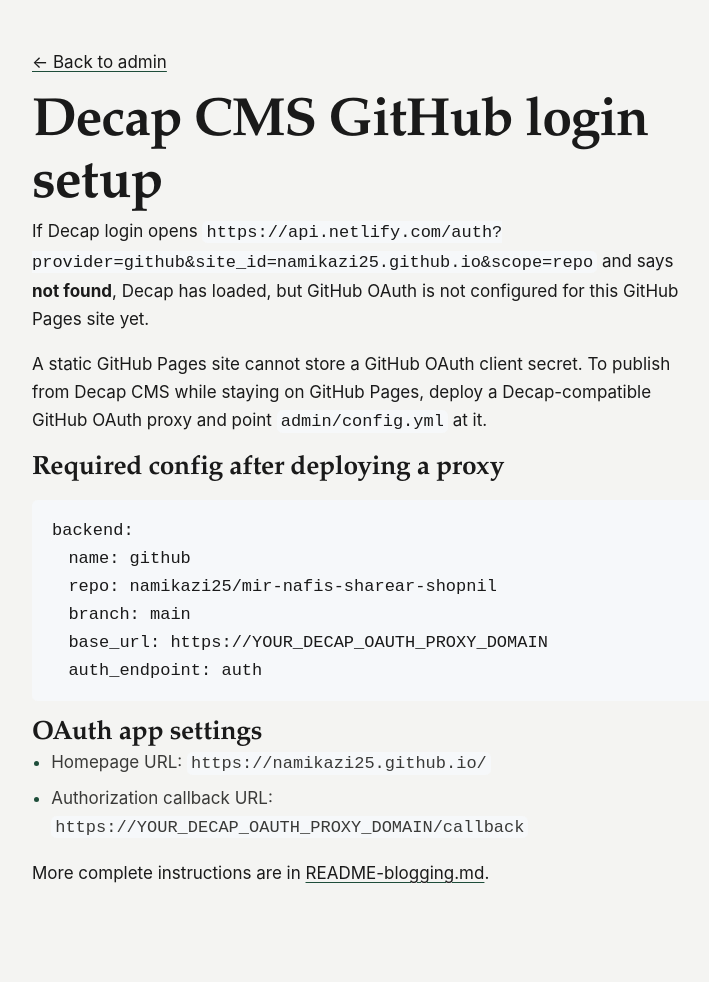
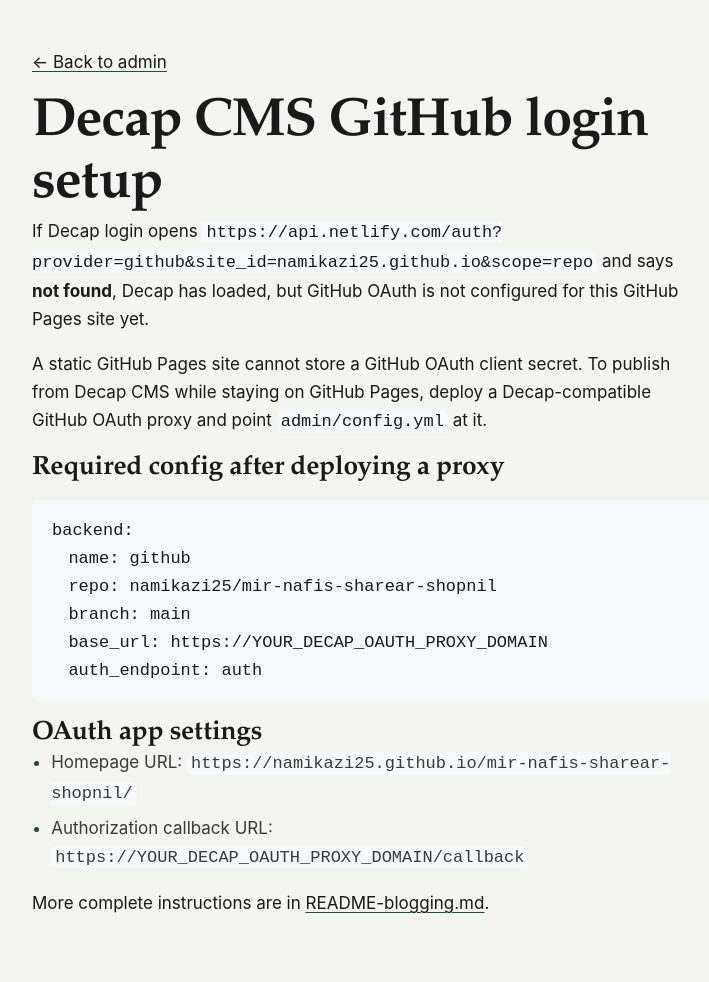
Before and after one commit to namikazi25/mir-nafis-sharear-shopnil, a Jekyll site: the page admin/auth-setup.html, which Jekyll copies as it is, in a window 1280 px wide. Shown: the whole page, without its empty margins (248-957 px from the left). Built offline with Jekyll 4.4.1, drawn with Linux system fonts in a browser that asks for light colours; before the commit the page ends 952 px from its top, so only the background shows below that.

Commit message:
Fix GitHub Pages Decap paths

```diff
--- a/_config.yml
+++ b/_config.yml
@@ -1,7 +1,7 @@
 title: "Mir Nafis Sharear Shopnil"
 description: "AI researcher working on LLM reasoning, mechanistic interpretability, and agentic systems."
-url: ""
-baseurl: ""
+url: "https://namikazi25.github.io"
+baseurl: "/mir-nafis-sharear-shopnil"
 lang: "en"
 timezone: "Etc/UTC"
 
--- a/admin/auth-setup.html
+++ b/admin/auth-setup.html
@@ -5,7 +5,7 @@
   <meta name="viewport" content="width=device-width, initial-scale=1.0" />
   <meta name="robots" content="noindex" />
   <title>Decap CMS GitHub Auth Setup</title>
-  <link rel="stylesheet" href="/css/styles.css" />
+  <link rel="stylesheet" href="../css/styles.css" />
   <style>
     main {
       max-width: 760px;
@@ -31,7 +31,7 @@
 </head>
 <body>
   <main>
-    <p><a href="/admin/">← Back to admin</a></p>
+    <p><a href="./">← Back to admin</a></p>
     <h1>Decap CMS GitHub login setup</h1>
     <p>
       If Decap login opens <code>https://api.netlify.com/auth?provider=github&amp;site_id=namikazi25.github.io&amp;scope=repo</code>
@@ -50,7 +50,7 @@
   auth_endpoint: auth</code></pre>
     <h2>OAuth app settings</h2>
     <ul>
-      <li>Homepage URL: <code>https://namikazi25.github.io/</code></li>
+      <li>Homepage URL: <code>https://namikazi25.github.io/mir-nafis-sharear-shopnil/</code></li>
       <li>Authorization callback URL: <code>https://YOUR_DECAP_OAUTH_PROXY_DOMAIN/callback</code></li>
     </ul>
     <p>
--- a/admin/config.yml
+++ b/admin/config.yml
@@ -10,7 +10,7 @@
   # auth_endpoint: auth
 
 media_folder: "assets/uploads"
-public_folder: "/assets/uploads"
+public_folder: "/mir-nafis-sharear-shopnil/assets/uploads"
 
 collections:
   - name: "posts"
--- a/admin/index.html
+++ b/admin/index.html
@@ -44,7 +44,7 @@
   <aside class="decap-auth-note" aria-label="Decap CMS authentication note">
     <strong>GitHub Pages auth note</strong>
     If login opens <code>api.netlify.com/auth</code> and says “not found,” configure a Decap GitHub OAuth proxy first.
-    <a href="/admin/auth-setup.html">Read setup notes</a>.
+    <a href="auth-setup.html">Read setup notes</a>.
   </aside>
   <script src="https://unpkg.com/decap-cms@^3.0.0/dist/decap-cms.js"></script>
 </body>
```
Also changed, not shown: README-blogging.md.
